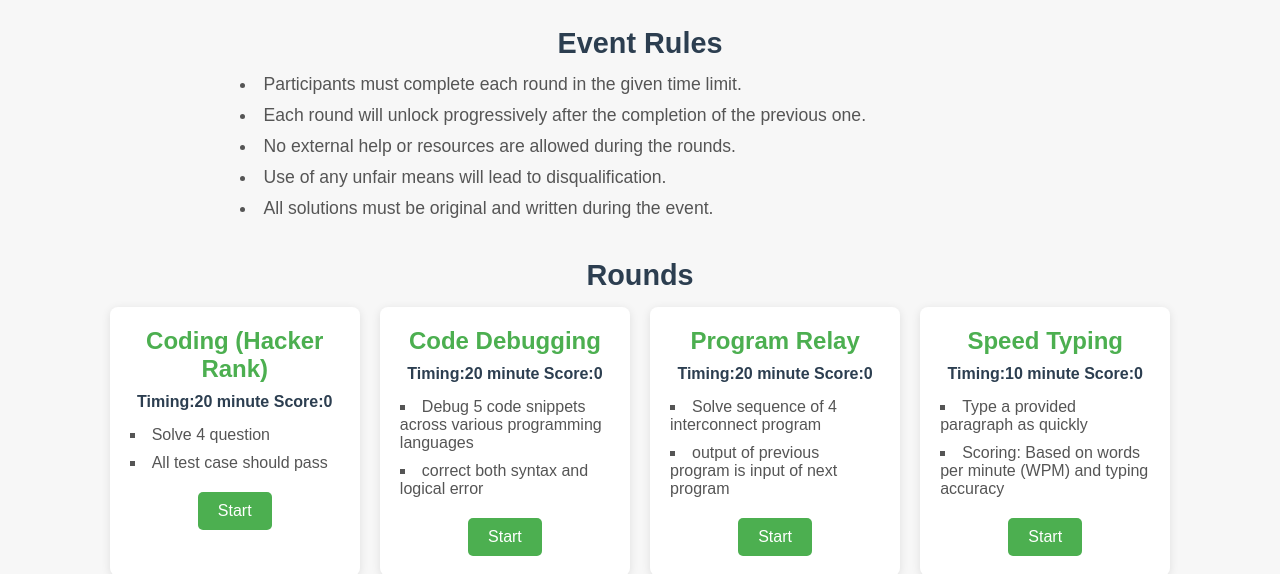
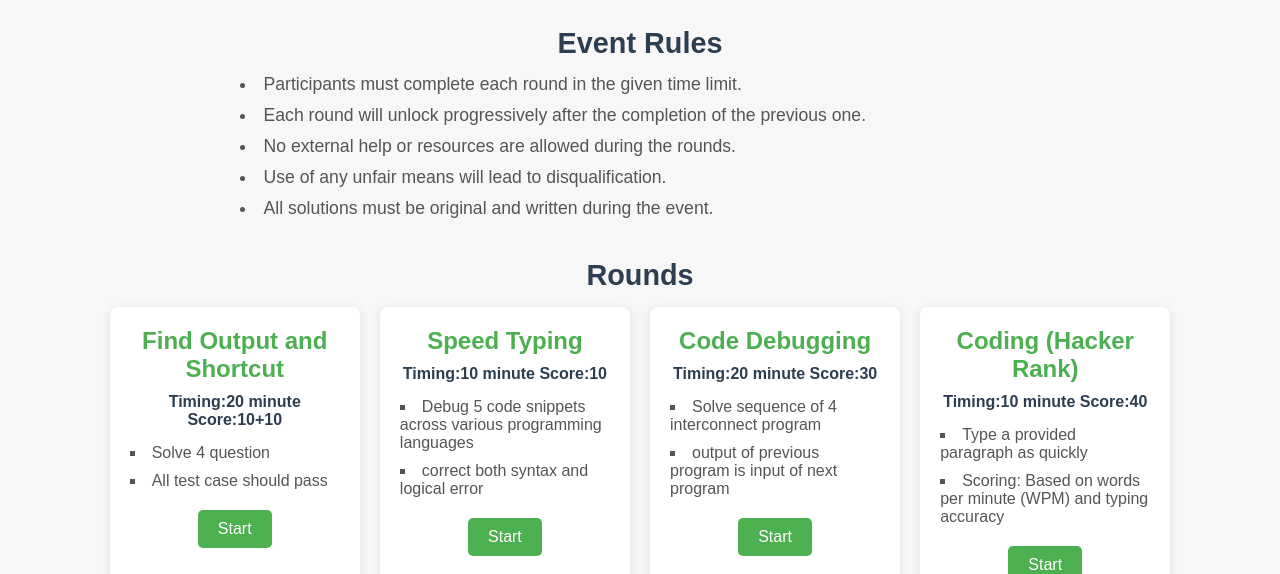
Before and after one commit to Abishekdeepak5/CodeHunt, a plain HTML site: page public/index.html in a window 1280 px wide. Shown: the part 237-811 px from the top of the page. Drawn offline with Linux system fonts and the light colour scheme.

Commit message:
Update index.html

```diff
--- a/public/index.html
+++ b/public/index.html
@@ -35,54 +35,54 @@
             <div class="rounds">
                 <div class="round" id="round1">
                     <!-- <h3>Round 1</h3> -->
-                    <h3>Coding (Hacker Rank)</h3>
-                    <h5>Timing:20 minute Score:0</h5>
+                    <h3> Find Output and Shortcut </h3>
+                    <h5>Timing:20 minute Score:10+10</h5>
                     <ul class="round-description">
                         <li>Solve 4 question</li>
                         <li>All test case should pass</li>
                         <!-- <li>Test multiple programming languages.</li>
                         <li>Prepare for intermediate challenges.</li> -->
                     </ul>
-                    <a href="https://www.hackerrank.com/gce-sympo" class="btn" id="round1-link">Start</a>
+                    <a href="https://docs.google.com/document/d/1IYJPQs8A2P6Xz5kTmUvGFGXe0KFvGoBOHgjyVxGg8VQ/edit?usp=sharing" class="btn" id="round1-link">Start</a>
                 </div>
 
                 <div class="round" id="round2">
                     <!-- <h3>Round 2</h3> -->
-                    <h3>Code Debugging</h3>
-                    <h5>Timing:20 minute Score:0</h5>
+                    <h3>Speed Typing</h3>
+                    <h5>Timing:10 minute Score:10</h5>
                     <ul class="round-description">
                         <li>Debug 5 code snippets across various programming languages</li>
                         <li>correct both syntax and logical error</li>
                         <!-- <li>Understand basic algorithmic complexity.</li>
                         <li>Prepare for more advanced algorithms.</li> -->
                     </ul>
-                    <a href="https://www.hackerrank.com/sparzocodedebugging" class="btn" id="round2-link">Start</a>
+                    <a href="#" class="btn" id="round2-link">Start</a>
                 </div>
 
                 <div class="round" id="round3">
                     <!-- <h3>Round 3</h3> -->
-                    <h3>Program Relay</h3>
-                    <h5>Timing:20 minute Score:0</h5>
+                    <h3>Code Debugging</h3>
+                    <h5>Timing:20 minute Score:30</h5>
                     <ul class="round-description">
                         <li>Solve sequence of 4 interconnect program</li>
                         <li>output of previous program is input of next program</li>
                         <!-- <li>Handle time and space complexity efficiently.</li>
                         <li>Solve complex programming problems.</li> -->
                     </ul>
-                    <a href="#" class="btn" id="round3-link">Start</a>
+                    <a href="https://www.hackerrank.com/sparzocodedebugging" class="btn" id="round3-link">Start</a>
                 </div>
 
                 <div class="round" id="round4">
                     <!-- <h3>Final Round</h3> -->
-                    <h3>Speed Typing</h3>
-                    <h5>Timing:10 minute Score:0</h5>
+                     <h3>Coding (Hacker Rank)</h3>
+                    <h5>Timing:10 minute Score:40</h5>
                     <ul class="round-description">
                         <li>Type a provided paragraph as quickly</li>
                         <li>Scoring: Based on words per minute (WPM) and typing accuracy</li>
                         <!-- <li>Work with databases and API integration.</li>
                         <li>Test your full-stack development skills.</li> -->
                     </ul>
-                    <a href="#" class="btn" id="round4-link">Start</a>
+                    <a href="https://www.hackerrank.com/gce-sympo" class="btn" id="round4-link">Start</a>
                 </div>
             </div>
         </section>
```
